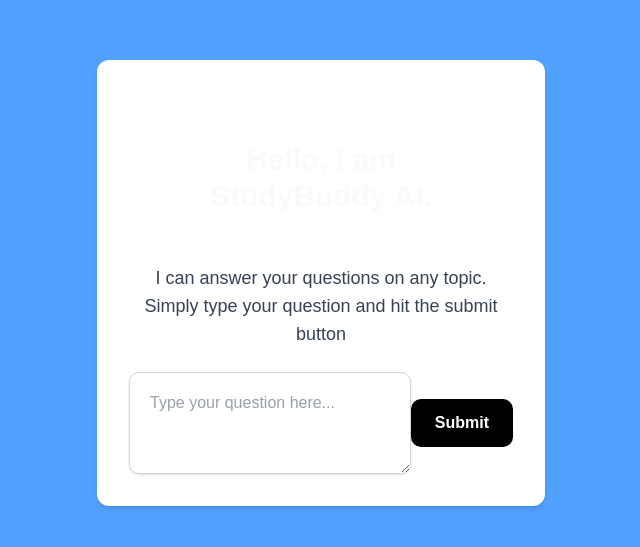
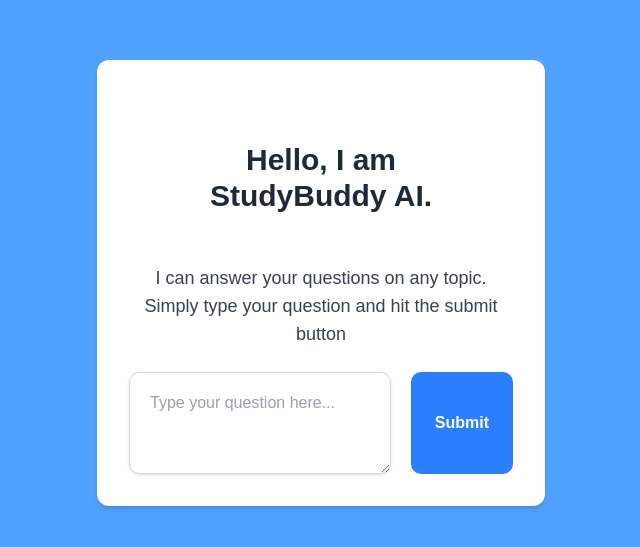
Before and after one commit to derekqbrown/StudyBuddy, a React (Vite) app in the folder frontend/: page /chat in a window 1280 px wide. Shown: the part 117-664 px from the top of the page, without its empty margins (319-959 px from the left). Built offline with nearby package versions, Linux system fonts and the light colour scheme.

Commit message:
Minor modifications to CSS files

```diff
--- a/frontend/src/index.css
+++ b/frontend/src/index.css
@@ -1,8 +1,4 @@
 @import "tailwindcss";
-
-@tailwind base;
-@tailwind components;
-@tailwind utilities;
 
 body {
   margin: 0;
@@ -59,7 +55,7 @@
 
 #question-heading {
   text-align: center;
-  color: rgb(250, 250, 250);
+  /* color: rgb(250, 250, 250); */
   margin: 50px;
 }
 
@@ -72,9 +68,9 @@
 
 #submit-prompt {
   display: block;
-  background-color: rgb(0, 0, 0);
+  /* background-color: rgb(0, 0, 0); */
   color: white;
-  margin: auto;
+  margin-left: 20px;
   border-radius: 10px;
 }
 
--- a/frontend/src/output.css
+++ b/frontend/src/output.css
@@ -1,4 +1,4 @@
-/*! tailwindcss v4.1.2 | MIT License | https://tailwindcss.com */
+/*! tailwindcss v4.1.3 | MIT License | https://tailwindcss.com */
 @layer properties;
 @layer theme, base, components, utilities;
 @layer theme {
@@ -8,29 +8,42 @@
     --font-mono: ui-monospace, SFMono-Regular, Menlo, Monaco, Consolas, "Liberation Mono",
       "Courier New", monospace;
     --color-red-500: oklch(63.7% 0.237 25.331);
+    --color-green-500: oklch(72.3% 0.219 149.579);
+    --color-green-700: oklch(52.7% 0.154 150.069);
     --color-blue-200: oklch(88.2% 0.059 254.128);
     --color-blue-300: oklch(80.9% 0.105 251.813);
+    --color-blue-400: oklch(70.7% 0.165 254.624);
     --color-blue-500: oklch(62.3% 0.214 259.815);
     --color-blue-600: oklch(54.6% 0.245 262.881);
     --color-blue-700: oklch(48.8% 0.243 264.376);
-    --color-gray-100: oklch(96.7% 0.003 264.542);
+    --color-purple-500: oklch(62.7% 0.265 303.9);
+    --color-purple-600: oklch(55.8% 0.288 302.321);
+    --color-gray-50: oklch(98.5% 0.002 247.839);
+    --color-gray-200: oklch(92.8% 0.006 264.531);
     --color-gray-300: oklch(87.2% 0.01 258.338);
     --color-gray-700: oklch(37.3% 0.034 259.733);
     --color-gray-800: oklch(27.8% 0.033 256.848);
     --color-white: #fff;
     --spacing: 0.25rem;
     --container-sm: 24rem;
+    --container-md: 28rem;
     --text-sm: 0.875rem;
     --text-sm--line-height: calc(1.25 / 0.875);
-    --text-base: 1rem;
-    --text-base--line-height: calc(1.5 / 1);
+    --text-lg: 1.125rem;
+    --text-lg--line-height: calc(1.75 / 1.125);
+    --text-xl: 1.25rem;
+    --text-xl--line-height: calc(1.75 / 1.25);
     --text-2xl: 1.5rem;
     --text-2xl--line-height: calc(2 / 1.5);
+    --text-3xl: 1.875rem;
+    --text-3xl--line-height: calc(2.25 / 1.875);
     --font-weight-medium: 500;
     --font-weight-semibold: 600;
     --font-weight-bold: 700;
+    --leading-tight: 1.25;
     --radius-md: 0.375rem;
     --radius-lg: 0.5rem;
+    --radius-xl: 0.75rem;
     --default-transition-duration: 150ms;
     --default-transition-timing-function: cubic-bezier(0.4, 0, 0.2, 1);
     --default-font-family: var(--font-sans);
@@ -183,11 +196,29 @@
   }
 }
 @layer utilities {
+  .collapse {
+    visibility: collapse;
+  }
+  .visible {
+    visibility: visible;
+  }
   .absolute {
     position: absolute;
   }
   .relative {
     position: relative;
+  }
+  .static {
+    position: static;
+  }
+  .top-0 {
+    top: calc(var(--spacing) * 0);
+  }
+  .left-0 {
+    left: calc(var(--spacing) * 0);
+  }
+  .z-10 {
+    z-index: 10;
   }
   .container {
     width: 100%;
@@ -207,14 +238,26 @@
       max-width: 96rem;
     }
   }
+  .m-3 {
+    margin: calc(var(--spacing) * 3);
+  }
   .mt-1 {
     margin-top: calc(var(--spacing) * 1);
   }
   .mt-2 {
     margin-top: calc(var(--spacing) * 2);
   }
+  .mt-4 {
+    margin-top: calc(var(--spacing) * 4);
+  }
+  .mt-6 {
+    margin-top: calc(var(--spacing) * 6);
+  }
   .mb-1 {
     margin-bottom: calc(var(--spacing) * 1);
+  }
+  .mb-2 {
+    margin-bottom: calc(var(--spacing) * 2);
   }
   .mb-6 {
     margin-bottom: calc(var(--spacing) * 6);
@@ -222,17 +265,17 @@
   .block {
     display: block;
   }
+  .contents {
+    display: contents;
+  }
   .flex {
     display: flex;
   }
   .hidden {
     display: none;
   }
-  .table {
-    display: table;
-  }
-  .h-screen {
-    height: 100vh;
+  .inline {
+    display: inline;
   }
   .min-h-screen {
     min-height: 100vh;
@@ -240,26 +283,26 @@
   .w-full {
     width: 100%;
   }
+  .max-w-md {
+    max-width: var(--container-md);
+  }
   .max-w-sm {
     max-width: var(--container-sm);
-  }
-  .border-collapse {
-    border-collapse: collapse;
   }
   .transform {
     transform: var(--tw-rotate-x) var(--tw-rotate-y) var(--tw-rotate-z) var(--tw-skew-x) var(--tw-skew-y);
   }
-  .cursor-pointer {
-    cursor: pointer;
-  }
-  .resize {
-    resize: both;
+  .appearance-none {
+    appearance: none;
   }
   .flex-col {
     flex-direction: column;
   }
   .items-center {
     align-items: center;
+  }
+  .justify-between {
+    justify-content: space-between;
   }
   .justify-center {
     justify-content: center;
@@ -271,6 +314,34 @@
       margin-block-end: calc(calc(var(--spacing) * 4) * calc(1 - var(--tw-space-y-reverse)));
     }
   }
+  .space-y-6 {
+    :where(& > :not(:last-child)) {
+      --tw-space-y-reverse: 0;
+      margin-block-start: calc(calc(var(--spacing) * 6) * var(--tw-space-y-reverse));
+      margin-block-end: calc(calc(var(--spacing) * 6) * calc(1 - var(--tw-space-y-reverse)));
+    }
+  }
+  .space-x-4 {
+    :where(& > :not(:last-child)) {
+      --tw-space-x-reverse: 0;
+      margin-inline-start: calc(calc(var(--spacing) * 4) * var(--tw-space-x-reverse));
+      margin-inline-end: calc(calc(var(--spacing) * 4) * calc(1 - var(--tw-space-x-reverse)));
+    }
+  }
+  .divide-y {
+    :where(& > :not(:last-child)) {
+      --tw-divide-y-reverse: 0;
+      border-bottom-style: var(--tw-border-style);
+      border-top-style: var(--tw-border-style);
+      border-top-width: calc(1px * var(--tw-divide-y-reverse));
+      border-bottom-width: calc(1px * calc(1 - var(--tw-divide-y-reverse)));
+    }
+  }
+  .divide-gray-200 {
+    :where(& > :not(:last-child)) {
+      border-color: var(--color-gray-200);
+    }
+  }
   .rounded {
     border-radius: 0.25rem;
   }
@@ -280,16 +351,18 @@
   .rounded-md {
     border-radius: var(--radius-md);
   }
+  .rounded-xl {
+    border-radius: var(--radius-xl);
+  }
   .border {
     border-style: var(--tw-border-style);
     border-width: 1px;
   }
-  .border-none {
-    --tw-border-style: none;
-    border-style: none;
-  }
   .border-gray-300 {
     border-color: var(--color-gray-300);
+  }
+  .bg-blue-400 {
+    background-color: var(--color-blue-400);
   }
   .bg-blue-500 {
     background-color: var(--color-blue-500);
@@ -297,8 +370,11 @@
   .bg-blue-600 {
     background-color: var(--color-blue-600);
   }
-  .bg-gray-100 {
-    background-color: var(--color-gray-100);
+  .bg-gray-50 {
+    background-color: var(--color-gray-50);
+  }
+  .bg-purple-500 {
+    background-color: var(--color-purple-500);
   }
   .bg-white {
     background-color: var(--color-white);
@@ -315,11 +391,17 @@
   .px-4 {
     padding-inline: calc(var(--spacing) * 4);
   }
-  .px-5 {
-    padding-inline: calc(var(--spacing) * 5);
+  .px-6 {
+    padding-inline: calc(var(--spacing) * 6);
   }
   .py-2 {
     padding-block: calc(var(--spacing) * 2);
+  }
+  .py-3 {
+    padding-block: calc(var(--spacing) * 3);
+  }
+  .py-6 {
+    padding-block: calc(var(--spacing) * 6);
   }
   .text-center {
     text-align: center;
@@ -328,13 +410,25 @@
     font-size: var(--text-2xl);
     line-height: var(--tw-leading, var(--text-2xl--line-height));
   }
-  .text-base {
-    font-size: var(--text-base);
-    line-height: var(--tw-leading, var(--text-base--line-height));
+  .text-3xl {
+    font-size: var(--text-3xl);
+    line-height: var(--tw-leading, var(--text-3xl--line-height));
+  }
+  .text-lg {
+    font-size: var(--text-lg);
+    line-height: var(--tw-leading, var(--text-lg--line-height));
   }
   .text-sm {
     font-size: var(--text-sm);
     line-height: var(--tw-leading, var(--text-sm--line-height));
+  }
+  .text-xl {
+    font-size: var(--text-xl);
+    line-height: var(--tw-leading, var(--text-xl--line-height));
+  }
+  .leading-tight {
+    --tw-leading: var(--leading-tight);
+    line-height: var(--leading-tight);
   }
   .font-bold {
     --tw-font-weight: var(--font-weight-bold);
@@ -348,11 +442,17 @@
     --tw-font-weight: var(--font-weight-semibold);
     font-weight: var(--font-weight-semibold);
   }
+  .text-blue-600 {
+    color: var(--color-blue-600);
+  }
   .text-gray-700 {
     color: var(--color-gray-700);
   }
   .text-gray-800 {
     color: var(--color-gray-800);
+  }
+  .text-purple-600 {
+    color: var(--color-purple-600);
   }
   .text-red-500 {
     color: var(--color-red-500);
@@ -360,8 +460,13 @@
   .text-white {
     color: var(--color-white);
   }
-  .underline {
-    text-decoration-line: underline;
+  .shadow {
+    --tw-shadow: 0 1px 3px 0 var(--tw-shadow-color, rgb(0 0 0 / 0.1)), 0 1px 2px -1px var(--tw-shadow-color, rgb(0 0 0 / 0.1));
+    box-shadow: var(--tw-inset-shadow), var(--tw-inset-ring-shadow), var(--tw-ring-offset-shadow), var(--tw-ring-shadow), var(--tw-shadow);
+  }
+  .shadow-inner {
+    --tw-shadow: inset 0 2px 4px 0 var(--tw-shadow-color, rgb(0 0 0 / 0.05));
+    box-shadow: var(--tw-inset-shadow), var(--tw-inset-ring-shadow), var(--tw-ring-offset-shadow), var(--tw-ring-shadow), var(--tw-shadow);
   }
   .shadow-md {
     --tw-shadow: 0 4px 6px -1px var(--tw-shadow-color, rgb(0 0 0 / 0.1)), 0 2px 4px -2px var(--tw-shadow-color, rgb(0 0 0 / 0.1));
@@ -371,9 +476,12 @@
     --tw-shadow: 0 1px 3px 0 var(--tw-shadow-color, rgb(0 0 0 / 0.1)), 0 1px 2px -1px var(--tw-shadow-color, rgb(0 0 0 / 0.1));
     box-shadow: var(--tw-inset-shadow), var(--tw-inset-ring-shadow), var(--tw-ring-offset-shadow), var(--tw-ring-shadow), var(--tw-shadow);
   }
-  .outline {
-    outline-style: var(--tw-outline-style);
-    outline-width: 1px;
+  .blur {
+    --tw-blur: blur(8px);
+    filter: var(--tw-blur,) var(--tw-brightness,) var(--tw-contrast,) var(--tw-grayscale,) var(--tw-hue-rotate,) var(--tw-invert,) var(--tw-saturate,) var(--tw-sepia,) var(--tw-drop-shadow,);
+  }
+  .filter {
+    filter: var(--tw-blur,) var(--tw-brightness,) var(--tw-contrast,) var(--tw-grayscale,) var(--tw-hue-rotate,) var(--tw-invert,) var(--tw-saturate,) var(--tw-sepia,) var(--tw-drop-shadow,);
   }
   .transition {
     transition-property: color, background-color, border-color, outline-color, text-decoration-color, fill, stroke, --tw-gradient-from, --tw-gradient-via, --tw-gradient-to, opacity, box-shadow, transform, translate, scale, rotate, filter, -webkit-backdrop-filter, backdrop-filter;
@@ -393,16 +501,6 @@
     --tw-duration: 300ms;
     transition-duration: 300ms;
   }
-  .hover\:scale-102 {
-    &:hover {
-      @media (hover: hover) {
-        --tw-scale-x: 102%;
-        --tw-scale-y: 102%;
-        --tw-scale-z: 102%;
-        scale: var(--tw-scale-x) var(--tw-scale-y);
-      }
-    }
-  }
   .hover\:bg-blue-700 {
     &:hover {
       @media (hover: hover) {
@@ -413,6 +511,11 @@
   .focus\:border-blue-300 {
     &:focus {
       border-color: var(--color-blue-300);
+    }
+  }
+  .focus\:border-blue-500 {
+    &:focus {
+      border-color: var(--color-blue-500);
     }
   }
   .focus\:ring {
@@ -449,15 +552,39 @@
       outline-style: none;
     }
   }
+  .sm\:flex-row {
+    @media (width >= 40rem) {
+      flex-direction: row;
+    }
+  }
+  .sm\:space-y-0 {
+    @media (width >= 40rem) {
+      :where(& > :not(:last-child)) {
+        --tw-space-y-reverse: 0;
+        margin-block-start: calc(calc(var(--spacing) * 0) * var(--tw-space-y-reverse));
+        margin-block-end: calc(calc(var(--spacing) * 0) * calc(1 - var(--tw-space-y-reverse)));
+      }
+    }
+  }
+  .sm\:space-x-4 {
+    @media (width >= 40rem) {
+      :where(& > :not(:last-child)) {
+        --tw-space-x-reverse: 0;
+        margin-inline-start: calc(calc(var(--spacing) * 4) * var(--tw-space-x-reverse));
+        margin-inline-end: calc(calc(var(--spacing) * 4) * calc(1 - var(--tw-space-x-reverse)));
+      }
+    }
+  }
 }
 body {
   margin: 0;
   font-family: -apple-system, BlinkMacSystemFont, 'Segoe UI', 'Roboto', 'Oxygen', 'Ubuntu', 'Cantarell', 'Fira Sans', 'Droid Sans', 'Helvetica Neue', sans-serif;
   -webkit-font-smoothing: antialiased;
   -moz-osx-font-smoothing: grayscale;
-  background-color: #341b78;
+  background: linear-gradient(135deg, #1E3A8A 0%, #3B82F6 100%);
   font-family: Arial, sans-serif;
   padding: 0;
+  min-height: 100vh;
 }
 code {
   font-family: source-code-pro, Menlo, Monaco, Consolas, 'Courier New', monospace;
@@ -494,7 +621,6 @@
 }
 #question-heading {
   text-align: center;
-  color: rgb(250, 250, 250);
   margin: 50px;
 }
 #prompt-area {
@@ -505,9 +631,8 @@
 }
 #submit-prompt {
   display: block;
-  background-color: rgb(0, 0, 0);
   color: white;
-  margin: auto;
+  margin-left: 20px;
   border-radius: 10px;
 }
 #reply-container {
@@ -557,10 +682,24 @@
   inherits: false;
   initial-value: 0;
 }
+@property --tw-space-x-reverse {
+  syntax: "*";
+  inherits: false;
+  initial-value: 0;
+}
+@property --tw-divide-y-reverse {
+  syntax: "*";
+  inherits: false;
+  initial-value: 0;
+}
 @property --tw-border-style {
   syntax: "*";
   inherits: false;
   initial-value: solid;
+}
+@property --tw-leading {
+  syntax: "*";
+  inherits: false;
 }
 @property --tw-font-weight {
   syntax: "*";
@@ -631,29 +770,62 @@
   inherits: false;
   initial-value: 0 0 #0000;
 }
-@property --tw-outline-style {
+@property --tw-blur {
   syntax: "*";
   inherits: false;
-  initial-value: solid;
+}
+@property --tw-brightness {
+  syntax: "*";
+  inherits: false;
+}
+@property --tw-contrast {
+  syntax: "*";
+  inherits: false;
+}
+@property --tw-grayscale {
+  syntax: "*";
+  inherits: false;
+}
+@property --tw-hue-rotate {
+  syntax: "*";
+  inherits: false;
+}
+@property --tw-invert {
+  syntax: "*";
+  inherits: false;
+}
+@property --tw-opacity {
+  syntax: "*";
+  inherits: false;
+}
+@property --tw-saturate {
+  syntax: "*";
+  inherits: false;
+}
+@property --tw-sepia {
+  syntax: "*";
+  inherits: false;
+}
+@property --tw-drop-shadow {
+  syntax: "*";
+  inherits: false;
+}
+@property --tw-drop-shadow-color {
+  syntax: "*";
+  inherits: false;
+}
+@property --tw-drop-shadow-alpha {
+  syntax: "<percentage>";
+  inherits: false;
+  initial-value: 100%;
+}
+@property --tw-drop-shadow-size {
+  syntax: "*";
+  inherits: false;
 }
 @property --tw-duration {
   syntax: "*";
   inherits: false;
-}
-@property --tw-scale-x {
-  syntax: "*";
-  inherits: false;
-  initial-value: 1;
-}
-@property --tw-scale-y {
-  syntax: "*";
-  inherits: false;
-  initial-value: 1;
-}
-@property --tw-scale-z {
-  syntax: "*";
-  inherits: false;
-  initial-value: 1;
 }
 @layer properties {
   @supports ((-webkit-hyphens: none) and (not (margin-trim: inline))) or ((-moz-orient: inline) and (not (color:rgb(from red r g b)))) {
@@ -664,7 +836,10 @@
       --tw-skew-x: skewX(0);
       --tw-skew-y: skewY(0);
       --tw-space-y-reverse: 0;
+      --tw-space-x-reverse: 0;
+      --tw-divide-y-reverse: 0;
       --tw-border-style: solid;
+      --tw-leading: initial;
       --tw-font-weight: initial;
       --tw-shadow: 0 0 #0000;
       --tw-shadow-color: initial;
@@ -680,11 +855,20 @@
       --tw-ring-offset-width: 0px;
       --tw-ring-offset-color: #fff;
       --tw-ring-offset-shadow: 0 0 #0000;
-      --tw-outline-style: solid;
+      --tw-blur: initial;
+      --tw-brightness: initial;
+      --tw-contrast: initial;
+      --tw-grayscale: initial;
+      --tw-hue-rotate: initial;
+      --tw-invert: initial;
+      --tw-opacity: initial;
+      --tw-saturate: initial;
+      --tw-sepia: initial;
+      --tw-drop-shadow: initial;
+      --tw-drop-shadow-color: initial;
+      --tw-drop-shadow-alpha: 100%;
+      --tw-drop-shadow-size: initial;
       --tw-duration: initial;
-      --tw-scale-x: 1;
-      --tw-scale-y: 1;
-      --tw-scale-z: 1;
     }
   }
 }
```
